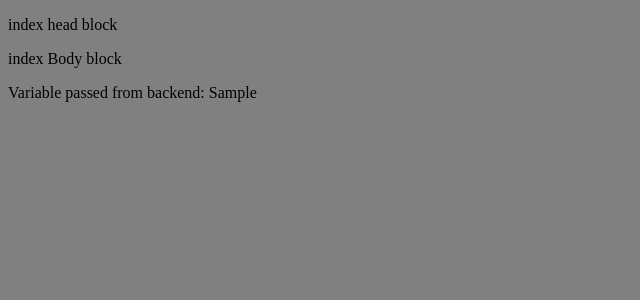
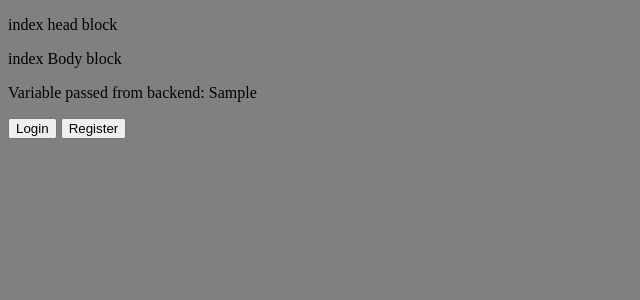
Before and after one commit to obsolete2099/WI5DOM, a Flask app: template templates/index.html in a window 1280 px wide. Shown: the top 300 px of the page, without its empty margins (0-640 px from the left). Run offline with Flask 3, Linux system fonts and the light colour scheme; the template is opened without the code that fills it: most values are stand-ins (such as "Sample title", 1, 10 or a date in 2020).

Commit message:
Start login/registration implementation

```diff
--- a/app.py
+++ b/app.py
@@ -1,14 +1,35 @@
-from flask import Flask, render_template
+from flask import Flask, render_template, session, request
 
 app = Flask(__name__)
+app.secret_key = "n/a"
+
 
 @app.route("/")
 def index_route():
-    return render_template("index.html",example_var="Hello, from backend!")
+    return render_template("index.html", example_var="Hello, from backend!")
 
-@app.route("/login")
+
+@app.route("/login", methods=["GET", "POST"])
 def login_route():
+    if request.method == "POST":
+        email = request.form["email"]
+        password = request.form["password"]
+        print(f"Attempting to login account: {email}")
+        # TODO: Setup database & handle this request
     return render_template("login.html")
+
+
+@app.route("/register", methods=["GET", "POST"])
+def register_route():
+    if request.method == "POST":
+        email = request.form["email"]
+        username = request.form["username"]
+        password = request.form["password"]
+        print(f"Attempting to register account: {username}")
+        # TODO: Setup database & handle this request
+
+    return render_template("register.html")
+
 
 if __name__ == "__main__":
     app.run(debug=True)
--- a/templates/index.html
+++ b/templates/index.html
@@ -3,4 +3,8 @@
 {% endblock %} {% block body %}
 <p>index Body block</p>
 <p>Variable passed from backend: {{example_var}}</p>
+<div class="login-block">
+  <button onclick="location.href='login'">Login</button>
+  <button onclick="location.href='register'">Register</button>
+</div>
 {% endblock %}
```
Also changed, not shown: templates/login.html (+10 -2 lines), templates/register.html (added, +18 -0 lines).
